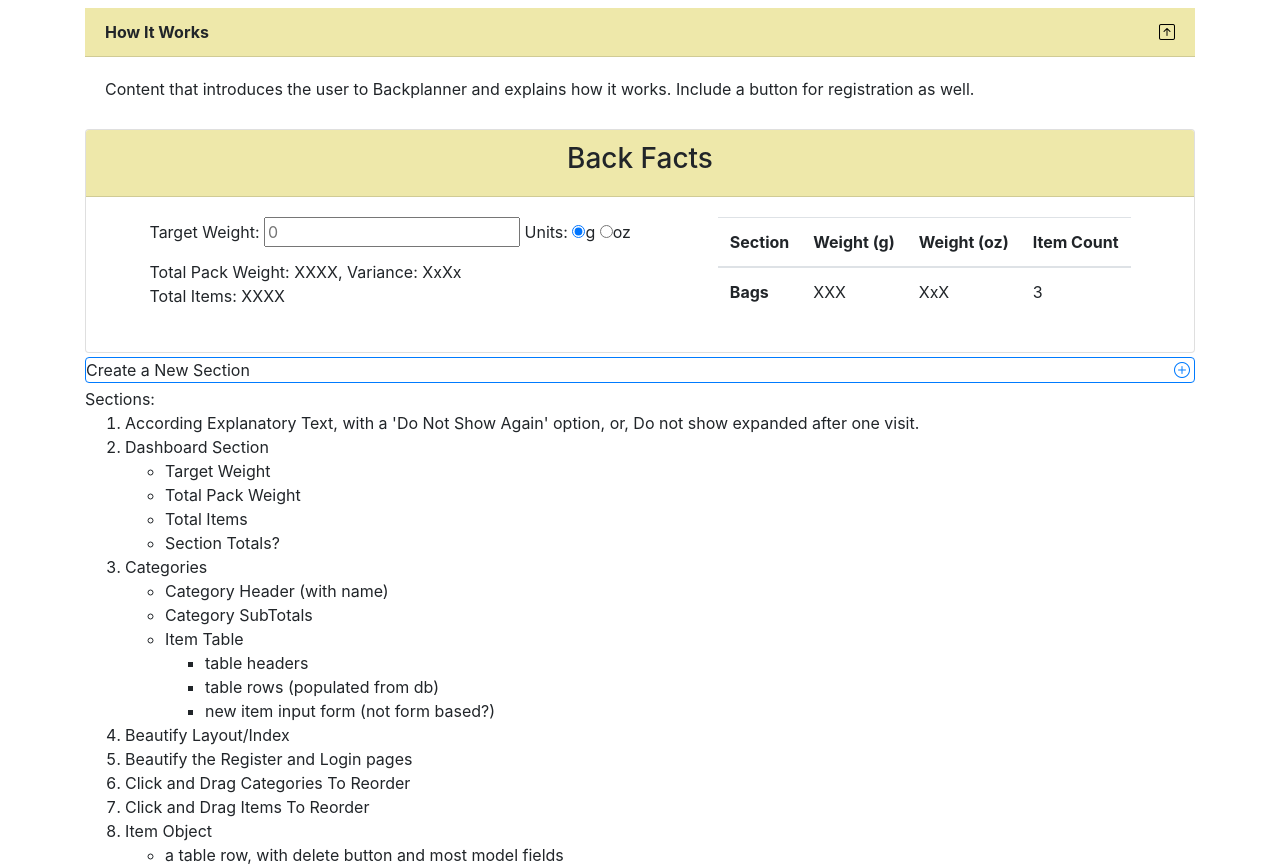
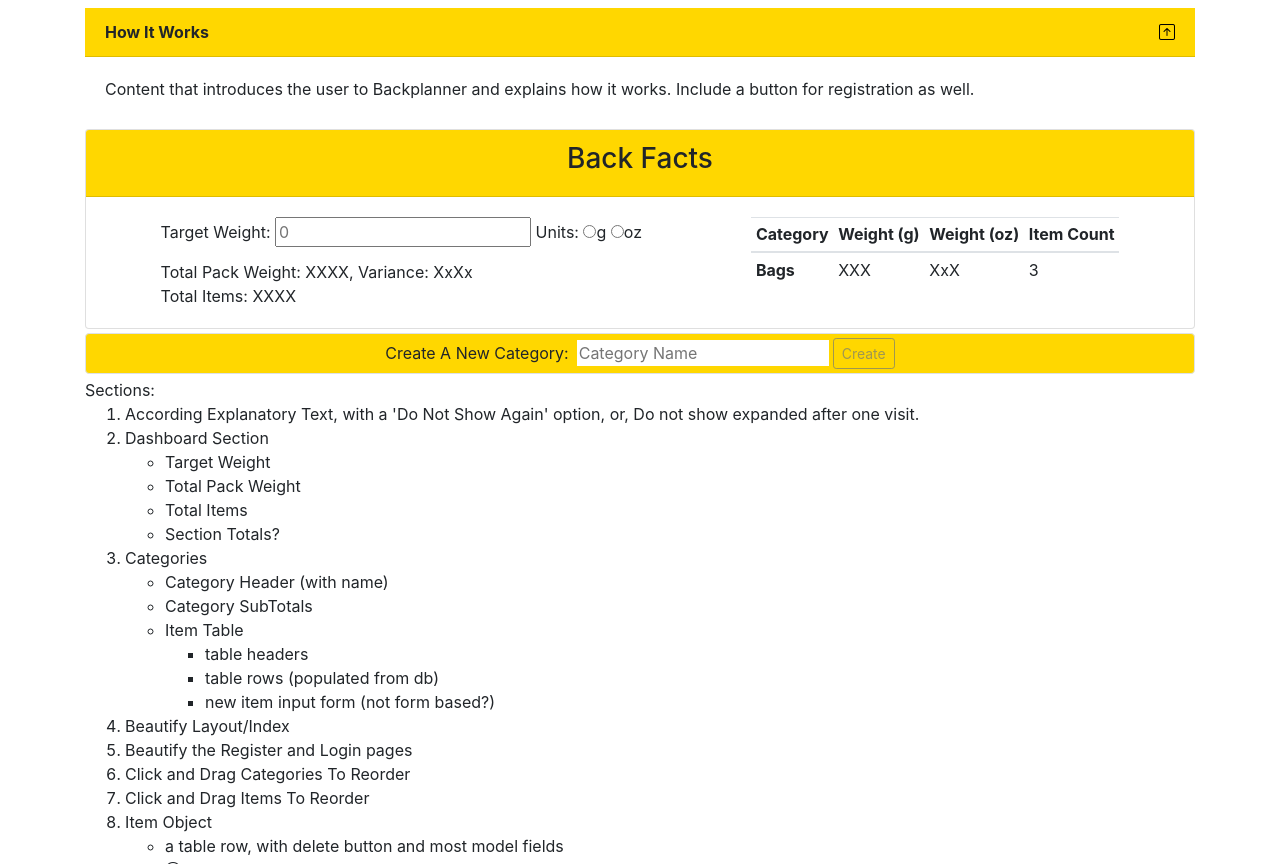
Before and after one commit to jeffbartelli/cs50w-capstone, a Django app: page / in a window 1280 px wide. Shown: the part 56-920 px from the top of the page. Run offline with Django 3.2, Linux system fonts and the light colour scheme; some libraries are stand-ins or nearby versions.

Commit message:
section generation

```diff
--- a/backplanner/static/backplanner/script.js
+++ b/backplanner/static/backplanner/script.js
@@ -9,4 +9,56 @@ window.onload = function() {
         }
     });
 
+    $('#targetWeight').on('blur', (e)=>{
+        // confirm contents are numbers
+        // retrieve units (do I add this to the model?)
+        // send to db if value is realistic, else alert warning
+        alert('test target weight');
+    });
+
+    $('#create-category').on('keyup', (e)=>{
+        if ($('#create-category').val().length > 0) {
+            $('#category-submit').prop('disabled', false);
+        } else {
+            $('#category-submit').prop('disabled', true);
+        }
+    });
+
+    $('#category-submit').on('click', ()=>{
+        let $name = $('#create-category').val();
+        // Check if name is unique. If not then alert and reject
+        categoryGen($name);
+    });
+
+    $('#item-submit').on('click', (e)=>{
+        // confirm all three fields are populated
+        // confirm numbers in qty and weight
+        // send values to db
+        // insert row into section table
+    });
+
+    let categoryGen = (name) => {
+        let $display = name.toLowerCase().split(' ').map((s) => s.charAt(0).toUpperCase() + s.substring(1)).join(' ');
+        let $name = name.toLowerCase();
+
+        let $node = `<div class="category-${$name} card mt-1"><div class="card-header d-flex justify-content-between" id="${$name}" style="background-color: gold;"><span class="h4">${$display}</span><i class="bi bi-x-square ml-1 delete"></i></div><div class="card-body"><table class="table table-hover table-sm"><thead><tr><th>Include</th><th>Item Description</th><th>QTY</th><th>Grams</th><th>Ounces</th><th>Delete</th></tr></thead><tbody class="${$name} tbod"></tbody></table><div class="${$name} item d-flex justify-content-center p-1 border rounded"><div class="mr-1"><span>Create A New Item: </span><input type="text" class="${$name} description"></div><div class="mr-1"><span>Quantity: </span><input type="text" class="${$name} quantity" size="3"></div><div class="mr-1"><span>Weight: </span><input type="text" min="0" size="5"><span>Units: </span><input type="radio" name="targetUnits" id="${$name}-grams" value="grams" checked><label for="${$name}-grams"> g</label><input type="radio" name="targetUnits" id="${$name}-ounces" value="ounces"><label for="${$name}-ounces"> oz</label></div><input type="submit" value="Create" class="ml-1 btn btn-outline-secondary btn-sm item-submit" disabled></div></div></div>`;
+
+        $($node).hide().insertBefore('#category-generator').slideDown('slow');
+        $('#create-category').val('');
+        $('#category-submit').prop('disabled', true);
+
+        let $row = (`<tr><th scope="row">${$display}</th><td>0</td><td>0</td><td>0</td></tr>`);
+        $($row).appendTo('#category-dash');
+    }
+
+    $('i.delete').on('hover', ()=>{
+        // change pointer and highlight icon
+    });
+
+    $('i.delete').on('click', ()=>{
+        // open modal to confirm section delete.
+        // if confirmed then delete section from page
+        // delete all items with matching section from db
+    })
+
 }
--- a/backplanner/templates/index.html
+++ b/backplanner/templates/index.html
@@ -2,7 +2,7 @@
 
 {% block body %}
 <div class="card my-2 rounded-0" style="border:none">
-    <div class="card-header d-flex justify-content-between rounded-0" style="background-color: PaleGoldenRod;">
+    <div class="card-header d-flex justify-content-between rounded-0" style="background-color: gold;">
         <strong>How It Works</strong>
         <a href="#howItWorksCollapse" data-toggle="collapse" role="button" aria-expanded="false" aria-controls="howItWorksCollapse"><i class="bi bi-arrow-up-square" id="howItWorksExpand" style="color:black;"></i></a>
     </div>
@@ -11,7 +11,7 @@
     </div>
 </div>
 <div class="card">
-    <div class="card-header d-flex justify-content-center" style="background-color: PaleGoldenRod;">
+    <div class="card-header d-flex justify-content-center" style="background-color: gold;">
         <h3>Back Facts</h3>
     </div>
     <div class="card-body d-flex justify-content-around">
@@ -21,16 +21,16 @@
             <div>Total Items: <span>XXXX</span></div>
         </div>
         <div>
-            <table class="table table-hover">
+            <table class="table table-hover table-sm">
                 <thead>
                     <tr>
-                        <th scope="col">Section</th>
+                        <th scope="col">Category</th>
                         <th scope="col">Weight (g)</th>
                         <th scope="col">Weight (oz)</th>
                         <th scope="col">Item Count</th>
                     </tr>
                 </thead>
-                <tbody>
+                <tbody id="category-dash">
                     <tr>
                         <th scope="row">Bags</th>
                         <td>XXX</td>
@@ -42,7 +42,56 @@
         </div>
     </div>
 </div>
-<div class="border border-primary rounded my-1 d-flex justify-content-between align-items-center"><span>Create a New Section </span><input type="text" name="" id="" style="display:none;"><i class="bi bi-plus-circle mr-1 text-primary"></i></div>
+<div id="categories">
+    <div class="border rounded my-1 py-1 d-flex justify-content-center align-items-center category" style="background-color:gold" id="category-generator">
+        <span>Create A New Category: </span>
+        <input type="text" name="create-category" id="create-category" class="ml-2" placeholder="Category Name" style="border: 0;">
+        <input type="submit" value="Create" id="category-submit" class="ml-1 btn btn-outline-secondary btn-sm" disabled>
+    </div>
+
+    <div class="category-category-name card mt-1" hidden>
+        <div class="card-header d-flex justify-content-between" id="category-name">
+            <span class="h4">Category Name</span>
+            <i class="bi bi-x-square ml-1 delete"></i>
+        </div>
+        <div class="card-body">
+            <table class="table table-hover table-sm">
+                <thead>
+                    <tr>
+                        <th>Include</th>
+                        <th>Item Description</th>
+                        <th>QTY</th>
+                        <th>Grams</th>
+                        <th>Ounces</th>
+                        <th>Delete</th>
+                    </tr>
+                </thead>
+                <tbody class="category-name tbod">
+                </tbody>
+            </table>
+            <div class="category-name item d-flex justify-content-center p-1 border rounded" style="background-color:gold">
+                <div class="mr-1">
+                    <span>Create A New Item: </span>
+                    <input type="text" class="category-name description" style="border: 0;">
+                </div>
+                <div class="mr-1">
+                    <span>Quantity: </span>
+                    <input type="text" class="category-name quantity" style="border: 0;" size="3">
+                </div>
+                <div class="mr-1">
+                    <span>Weight: </span>
+                    <input type="text" min="0" style="border: 0;" size="5">
+                    <span>Units: </span>
+                    <input type="radio" name="targetUnits" id="grams" value="grams" checked>
+                        <label for="grams">g</label>
+                    <input type="radio" name="targetUnits" id="ounces" value="ounces"><label for="ounces">oz</label>
+                </div>
+                <input type="submit" value="Create" class="ml-1 btn btn-outline-secondary btn-sm item-submit" disabled>
+            </div>
+        </div>
+    </div>
+</div>
+
 
 Sections:
 <ol>
--- a/backplanner/templates/layout.html
+++ b/backplanner/templates/layout.html
@@ -40,7 +40,7 @@
             {% endblock %}
         </div>
 
-        <script src="https://code.jquery.com/jquery-3.5.1.slim.min.js" integrity="sha384-DfXdz2htPH0lsSSs5nCTpuj/zy4C+OGpamoFVy38MVBnE+IbbVYUew+OrCXaRkfj" crossorigin="anonymous"></script>
+        <script src="https://code.jquery.com/jquery-3.5.1.min.js" integrity="sha256-9/aliU8dGd2tb6OSsuzixeV4y/faTqgFtohetphbbj0=" crossorigin="anonymous"></script>
         <script src="https://cdn.jsdelivr.net/npm/bootstrap@4.5.3/dist/js/bootstrap.bundle.min.js" integrity="sha384-ho+j7jyWK8fNQe+A12Hb8AhRq26LrZ/JpcUGGOn+Y7RsweNrtN/tE3MoK7ZeZDyx" crossorigin="anonymous"></script>
         <script src="{% static 'backplanner/script.js' %}" type="text/javascript"></script>
     </body>
```
